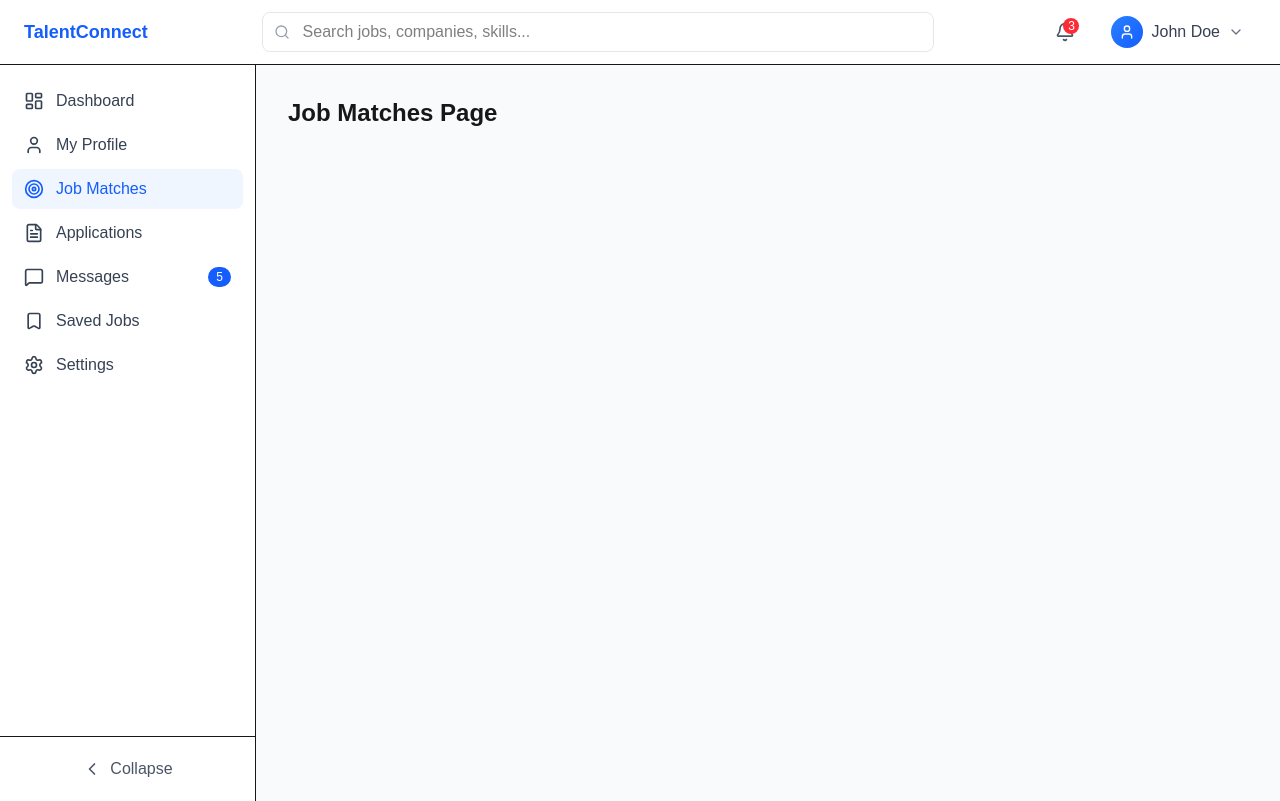
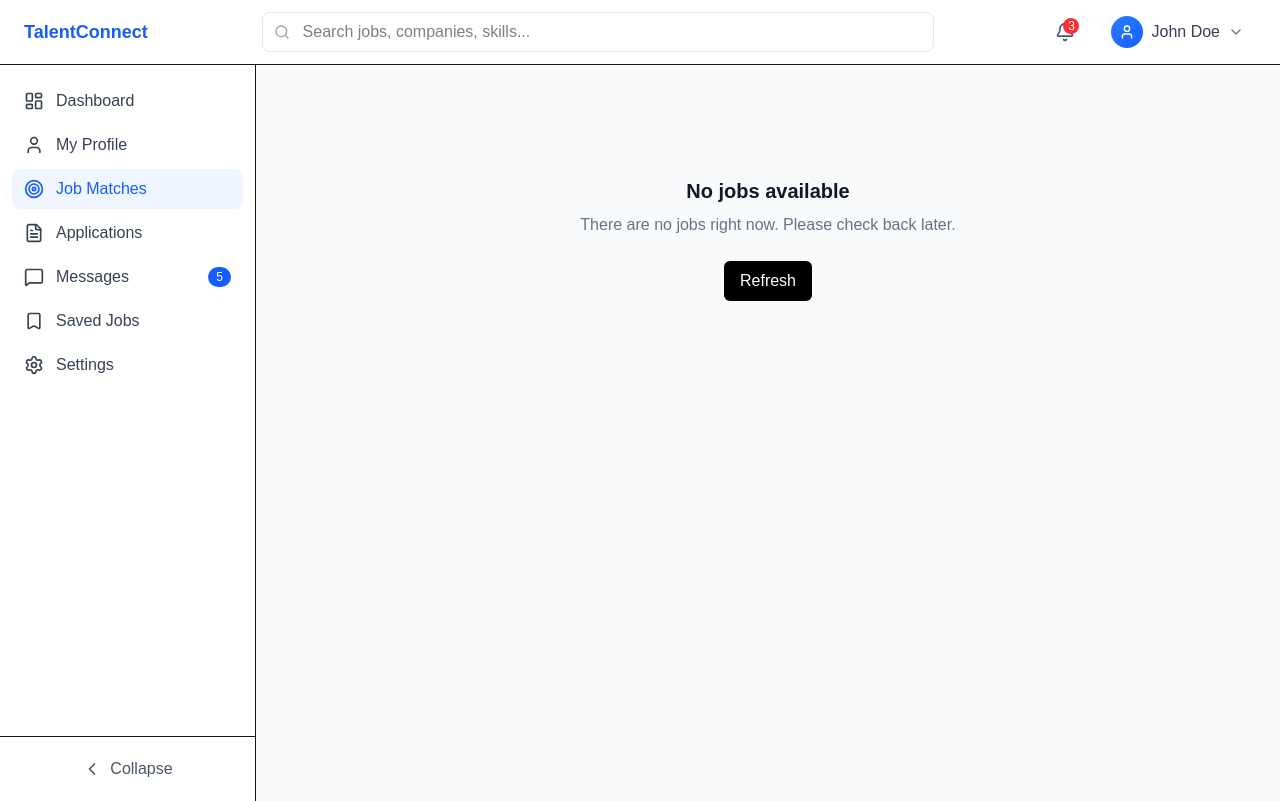
Before and after one commit to Azwin-1997/TalentConnect, a Next.js app: page /jobs in a window 1280 px wide. Built offline with nearby package versions, Linux system fonts and the light colour scheme.

Commit message:
Add empty state and skeleton loader for jobs page

```diff
--- a/app/(dashboard)/jobs/page.tsx
+++ b/app/(dashboard)/jobs/page.tsx
@@ -1,7 +1,47 @@
-export default function JobMatches() {
+"use client";
+
+import { useEffect, useState } from "react";
+import EmptyState from "../../components/EmptyState";
+import JobListSkeleton from "../../components/JobListSkeleton";
+
+export default function JobsPage() {
+  // STEP 1: UI states
+  const [loading, setLoading] = useState(true);
+  const [hasJobs, setHasJobs] = useState(false);
+
+  // STEP 2: fake loading
+  useEffect(() => {
+    const timer = setTimeout(() => {
+      setLoading(false);
+    }, 1500);
+
+    return () => clearTimeout(timer);
+  }, []);
+
+  // STEP 3: loading → skeleton
+  if (loading) {
+    return <JobListSkeleton />;
+  }
+
+  // STEP 4: empty → empty state
+  if (!hasJobs) {
+    return (
+      <EmptyState
+        title="No jobs available"
+        description="There are no jobs right now. Please check back later."
+        actionLabel="Refresh"
+        onAction={() => window.location.reload()}
+      />
+    );
+  }
+
+  // STEP 5: data → real UI (dummy for now)
   return (
-    <div>
-      <h1 className="text-2xl font-semibold">Job Matches Page</h1>
+    <div className="space-y-4">
+      <div className="rounded-lg border p-4">
+        <h3 className="font-semibold">Frontend Developer</h3>
+        <p className="text-sm text-gray-500">TechCorp • Remote</p>
+      </div>
     </div>
   );
 }
--- /dev/null
+++ b/app/components/EmptyState.tsx
@@ -0,0 +1,32 @@
+type EmptyStateProps = {
+    title: string;
+    description: string;
+    actionLabel?: string;
+    onAction?: () => void;
+};
+
+export default function EmptyState({
+    title,
+    description,
+    actionLabel,
+    onAction,
+}: EmptyStateProps) {
+    return (
+        <div className="flex flex-col items-center justify-center py-20 text-center">
+            <h3 className="text-xl font-bold text-gray-900">
+                {title}
+            </h3>
+
+            <p className="mt-2 text-gray-500">{description}</p>
+
+            {actionLabel && (
+                <button
+                    onClick={onAction}
+                    className="mt-6 rounded-md bg-black px-4 py-2 text-white"
+                >
+                    {actionLabel}
+                </button>
+            )}
+        </div>
+    );
+}
--- /dev/null
+++ b/app/components/JobListSkeleton.tsx
@@ -0,0 +1,15 @@
+import { Skeleton } from "./Skeleton";
+
+export default function JobListSkeleton() {
+  return (
+    <div className="space-y-4">
+      {[1, 2, 3, 4].map((item) => (
+        <div key={item} className="rounded-lg border p-4">
+          <Skeleton className="h-5 w-1/2" />
+          <Skeleton className="mt-2 h-4 w-1/3" />
+          <Skeleton className="mt-4 h-4 w-full" />
+        </div>
+      ))}
+    </div>
+  );
+}
--- /dev/null
+++ b/app/components/Skeleton.tsx
@@ -0,0 +1,11 @@
+type SkeletonProps = {
+  className?: string;
+};
+
+export function Skeleton({ className }: SkeletonProps) {
+  return (
+    <div
+      className={`animate-pulse rounded-md bg-gray-200 ${className}`}
+    />
+  );
+}
```
